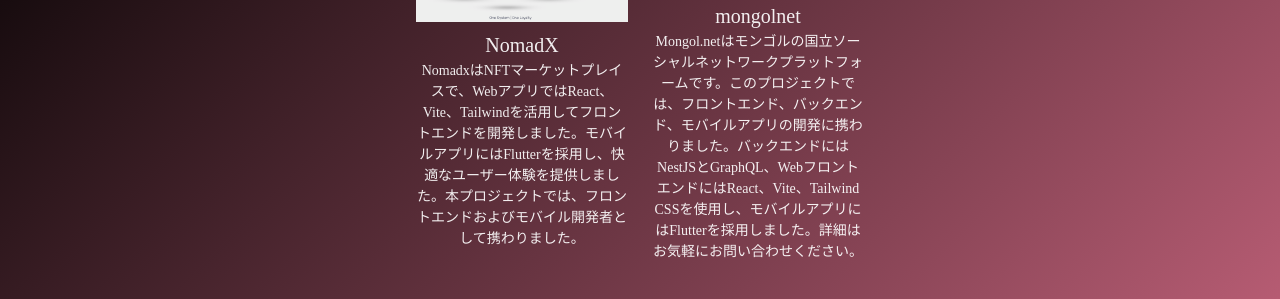
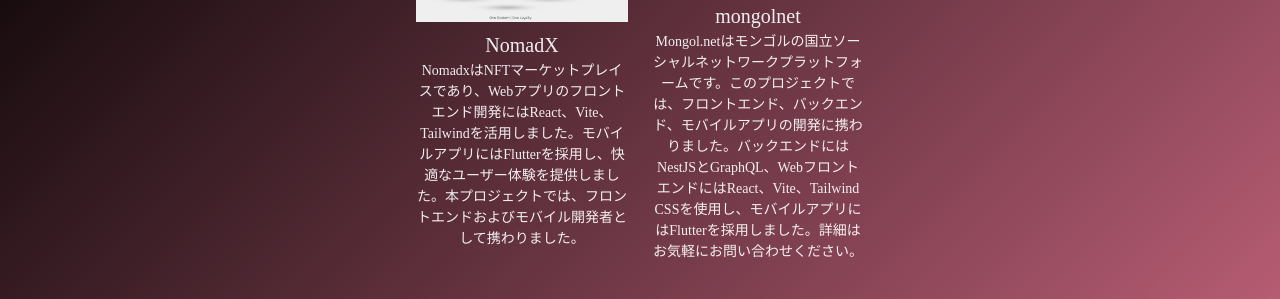
Before and after one commit to kyuna312/kyuna_web, a Next.js app: page /projects in a window 1280 px wide. Shown: the part 235-534 px from the top of the page. Built offline with nearby package versions, Linux system fonts and the light colour scheme.

Commit message:
Update projects.js

```diff
--- a/pages/projects.js
+++ b/pages/projects.js
@@ -19,7 +19,7 @@
 				<SimpleGrid columns={[ 1, 1, 2 ]} gap={6}>
 					<Section>
 						<ProjectGridItem id="NomadX" title="NomadX" thumbnail={nomadx} url='https://nomadx.world' >
-		                                  NomadxはNFTマーケットプレイスで、WebアプリではReact、Vite、Tailwindを活用してフロントエンドを開発しました。モバイルアプリにはFlutterを採用し、快適なユーザー体験を提供しました。本プロジェクトでは、フロントエンドおよびモバイル開発者として携わりました。
+		                                    NomadxはNFTマーケットプレイスであり、Webアプリのフロントエンド開発にはReact、Vite、Tailwindを活用しました。モバイルアプリにはFlutterを採用し、快適なユーザー体験を提供しました。本プロジェクトでは、フロントエンドおよびモバイル開発者として携わりました。
 						</ProjectGridItem>
 					</Section>
 					<Section>
```
